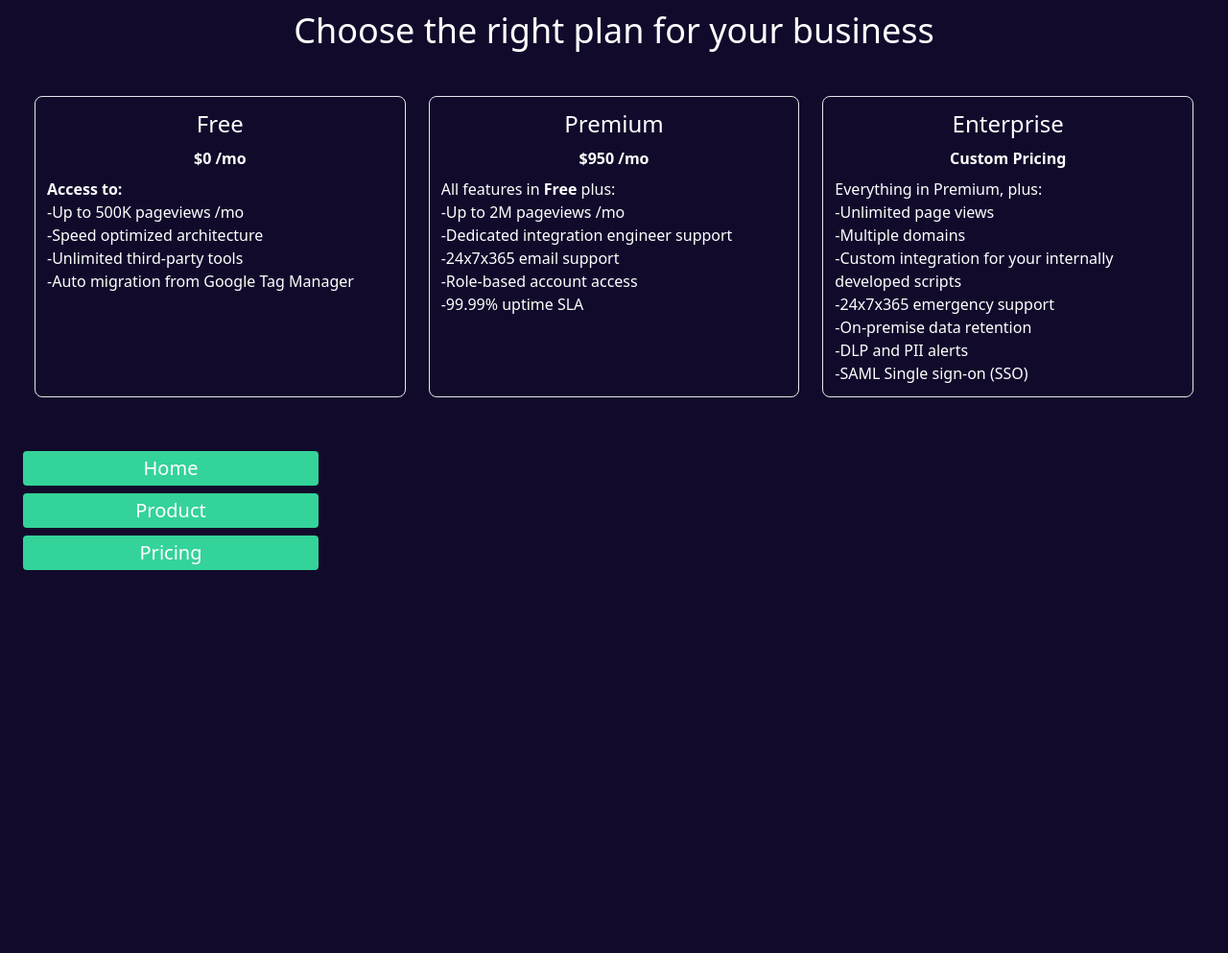
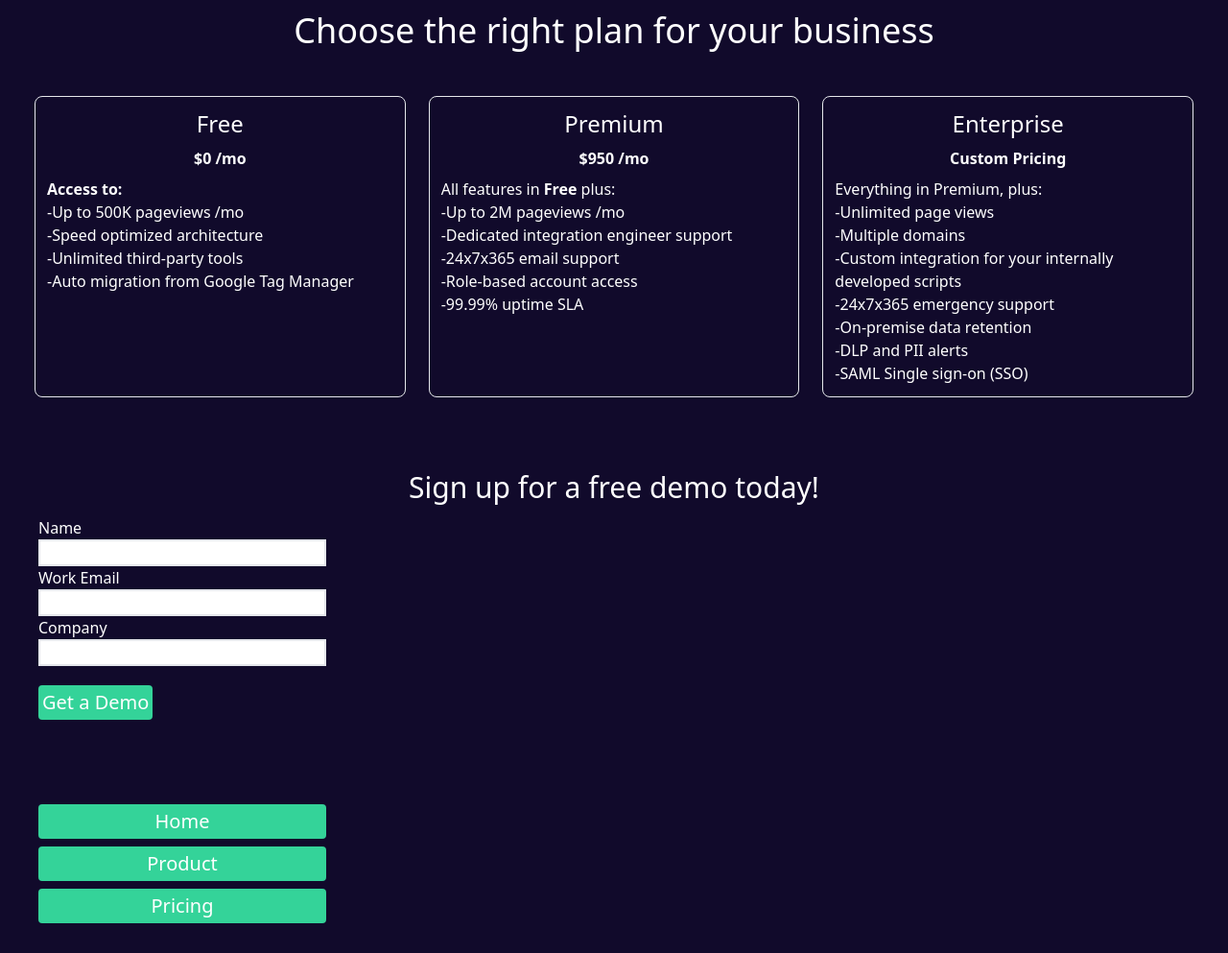
Before and after one commit to yuval-tamir-kellogg-21/hw2, a plain HTML site: page pricing.html in a window 1280 px wide. Shown: the whole page at 96% size. Before the commit the page ends 800 px from the top, so only its background shows below. Drawn offline with nearby package versions, Linux system fonts and the light colour scheme.

Commit message:
added form to pricing

```diff
--- a/pricing.html
+++ b/pricing.html
@@ -48,7 +48,41 @@
         </div>
     </div>
 
-    <div class="m-3 p-3">
+    <div class="m-5 p-5">
+        <div class="text-3xl text-white text-center py-3">
+            Sign up for a free demo today!
+        </div>
+        <div>
+            <form>
+                <div>
+                    <label for="name" class="text-white">Name</label>
+                    <div>
+                        <input type="text" id="name" name="name" class="border-2 w-1/4">
+                    </div>
+                </div>
+
+                <div>
+                    <label for="email" class="text-white">Work Email</label>
+                    <div>
+                        <input type="text" id="email" name="email" class="border-2 w-1/4">
+                    </div>
+                </div>
+
+                <div>
+                    <label for="Company" class="text-white">Company</label>
+                    <div>
+                        <input type="text" id="Company" name="Company" class="border-2 w-1/4">
+                    </div>
+                </div>
+
+                <div class="py-3">
+                    <button class="p-1 my-2 text-xl bg-green-400 border-green-700 rounded text-white text-center">Get a Demo</button>
+                </div>
+            </form>
+        </div>
+    </div>
+
+    <div class="m-5 p-5">
         <p class="p-1 my-2 text-xl bg-green-400 border-green-700 rounded text-white w-1/4 text-center"><a href = "index.html">Home</a></p>
         <p class="p-1 my-2 text-xl bg-green-400 border-green-700 rounded text-white w-1/4 text-center"><a href = "product.html">Product</a></p>
         <p class="p-1 my-2 text-xl bg-green-400 border-green-700 rounded text-white w-1/4 text-center"><a href = "pricing.html">Pricing</a></p>
```
